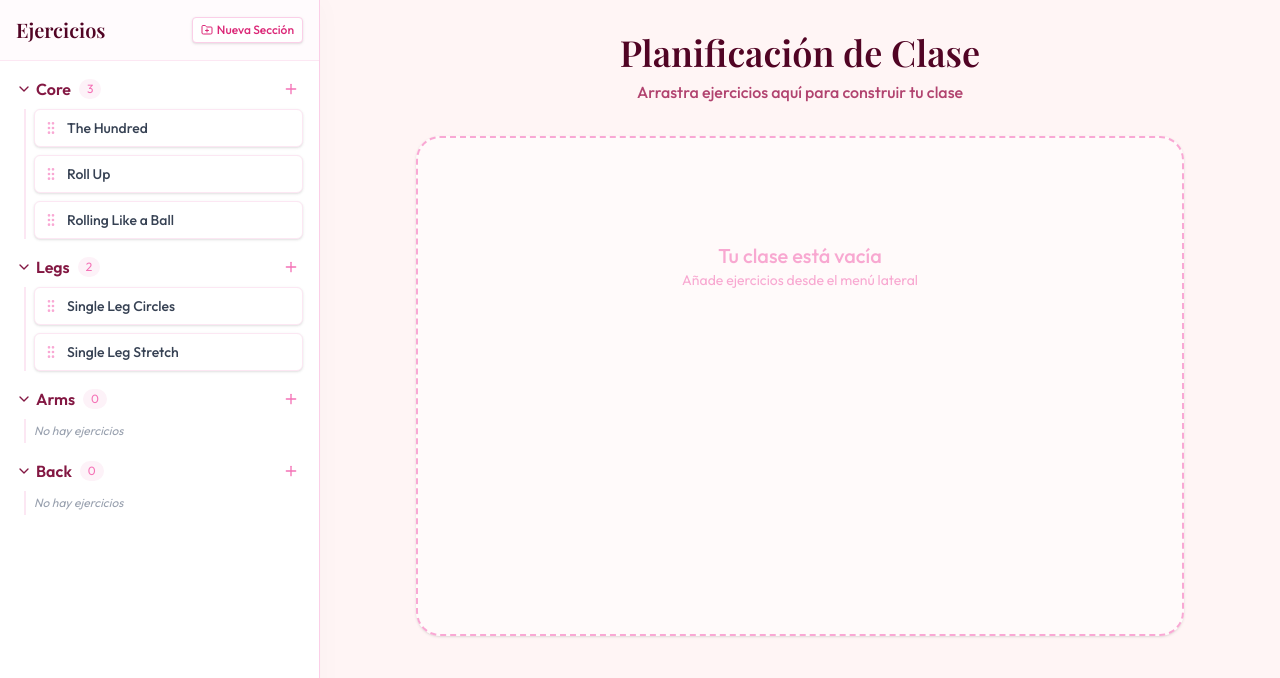
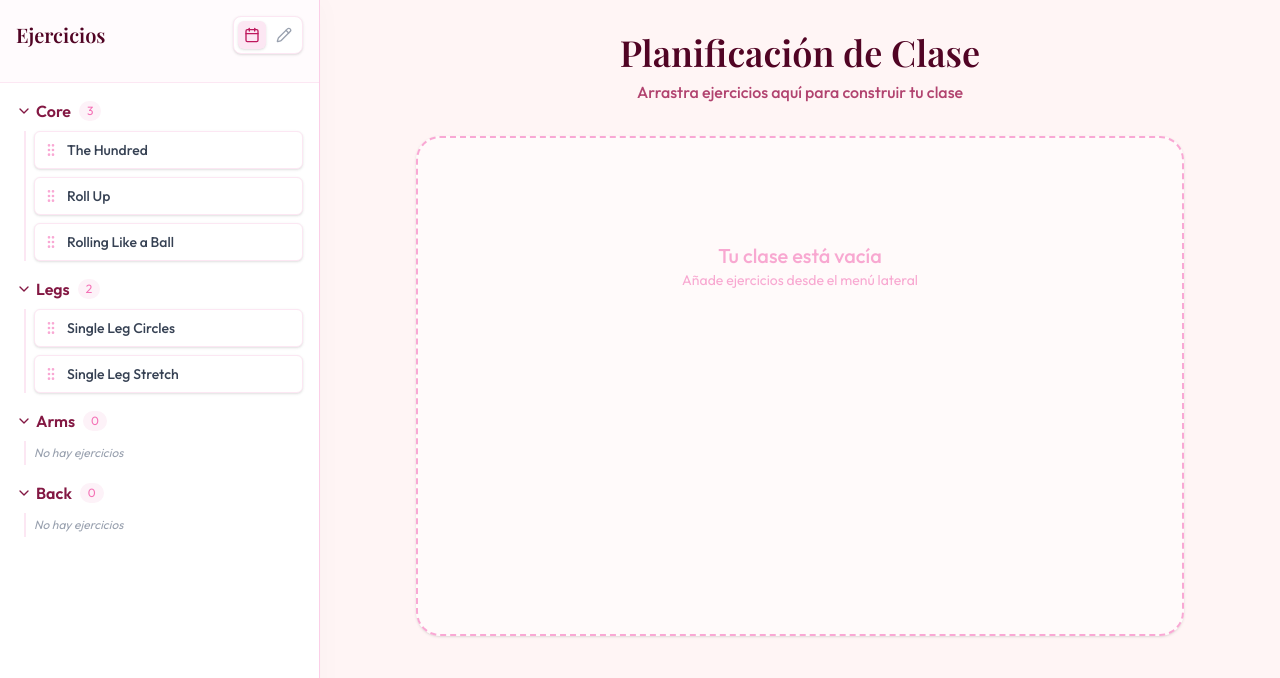
Before and after one commit to dariomnz/webPlanner, a React (Vite) app: page / in a window 1280 px wide. Shown: the top 678 px of the page. Built offline with nearby package versions, Linux system fonts and the light colour scheme; a web font is replaced by a local one.

Commit message:
Add edit mode to add/remove sections and execises

```diff
--- a/src/App.tsx
+++ b/src/App.tsx
@@ -44,6 +44,8 @@ function App() {
     const [activeItem, setActiveItem] = useState<ActiveItem | null>(null);
     const [isMenuVisible, setIsMenuVisible] = useState<boolean>(false);
     const [isClearModalOpen, setIsClearModalOpen] = useState<boolean>(false);
+    const [exerciseToDelete, setExerciseToDelete] = useState<string | null>(null);
+    const [sectionToDelete, setSectionToDelete] = useState<string | null>(null);
 
     const sensors = useSensors(
         useSensor(MouseSensor, {
@@ -81,6 +83,29 @@ function App() {
 
     const handleRemoveExercise = (id: string) => {
         setPlannedExercises(plannedExercises.filter((ex) => ex.id !== id));
+    };
+
+    const handleDeleteExerciseFromMenu = (id: string) => {
+        setExerciseToDelete(id);
+    };
+
+    const confirmDeleteExercise = () => {
+        if (exerciseToDelete) {
+            setExercises(exercises.filter(ex => ex.id !== exerciseToDelete));
+            setExerciseToDelete(null);
+        }
+    };
+
+    const handleDeleteSection = (section: string) => {
+        setSectionToDelete(section);
+    };
+
+    const confirmDeleteSection = () => {
+        if (sectionToDelete) {
+            setSections(sections.filter(s => s !== sectionToDelete));
+            // Optional: Move exercises from deleted section to 'Uncategorized' or keep them as is (they will show in Uncategorized automatically)
+            setSectionToDelete(null);
+        }
     };
 
     const toggleMenu = () => {
@@ -267,6 +292,8 @@ function App() {
                     onAddExercise={handleAddExercise}
                     onAddSection={handleAddSection}
                     onAddToPlan={handleAddToPlan}
+                    onDeleteExercise={handleDeleteExerciseFromMenu}
+                    onDeleteSection={handleDeleteSection}
                     isVisible={isMenuVisible}
                 />
                 <ClassPlanner
@@ -303,6 +330,22 @@ function App() {
                     title="¿Borrar toda la clase?"
                     message="¿Estás seguro de que quieres eliminar todos los ejercicios de la planificación? Esta acción no se puede deshacer y perderás el progreso actual."
                 />
+
+                <ConfirmationModal
+                    isOpen={!!exerciseToDelete}
+                    onClose={() => setExerciseToDelete(null)}
+                    onConfirm={confirmDeleteExercise}
+                    title="¿Eliminar ejercicio?"
+                    message="¿Estás seguro de que quieres eliminar este ejercicio de la biblioteca? Se mantendrá en las clases ya planificadas pero no podrás volver a añadirlo."
+                />
+
+                <ConfirmationModal
+                    isOpen={!!sectionToDelete}
+                    onClose={() => setSectionToDelete(null)}
+                    onConfirm={confirmDeleteSection}
+                    title="¿Eliminar sección?"
+                    message={`¿Estás seguro de que quieres eliminar la sección "${sectionToDelete}"? Los ejercicios de esta sección no se borrarán, pasarán a estar "Sin Categoría".`}
+                />
             </div>
         </DndContext>
     );
--- a/src/components/ConfirmationModal.tsx
+++ b/src/components/ConfirmationModal.tsx
@@ -62,7 +62,7 @@ export default function ConfirmationModal({
                         }}
                         className="px-4 py-2 text-sm font-medium text-white bg-red-600 rounded-lg hover:bg-red-700 focus:outline-none focus:ring-2 focus:ring-offset-2 focus:ring-red-500 shadow-sm transition-colors"
                     >
-                        Sí, borrar todo
+                        Sí
                     </button>
                 </div>
             </div>
--- a/src/components/ExerciseMenu.tsx
+++ b/src/components/ExerciseMenu.tsx
@@ -1,14 +1,16 @@
 import { useState } from 'react';
 import { useDraggable } from '@dnd-kit/core';
-import { Plus, GripVertical, ChevronDown, ChevronRight, FolderPlus } from 'lucide-react';
+import { Plus, GripVertical, ChevronDown, ChevronRight, FolderPlus, Trash2, Pencil, Calendar } from 'lucide-react';
 import { Exercise } from '../types';
 
 interface DraggableExerciseProps {
     exercise: Exercise;
     onAdd: (exercise: Exercise) => void;
+    onDelete: (id: string) => void;
+    isEditMode: boolean;
 }
 
-export function DraggableExercise({ exercise, onAdd }: DraggableExerciseProps) {
+export function DraggableExercise({ exercise, onAdd, onDelete, isEditMode }: DraggableExerciseProps) {
     const { id, name, section } = exercise;
     const { attributes, listeners, setNodeRef } = useDraggable({
         id: `menu-${id}`,
@@ -21,10 +23,22 @@ export function DraggableExercise({ exercise, onAdd }: DraggableExerciseProps) {
             {...listeners}
             {...attributes}
             onClick={() => onAdd(exercise)}
-            className="flex items-center p-2 mb-2 bg-white rounded-md shadow-sm border border-pink-100 cursor-grab active:cursor-grabbing hover:border-pink-300 hover:shadow-md transition-all text-sm"
+            className="flex items-center p-2 mb-2 bg-white rounded-md shadow-sm border border-pink-100 cursor-grab active:cursor-grabbing hover:border-pink-300 hover:shadow-md transition-all text-sm group"
         >
             <GripVertical className="w-4 h-4 text-pink-300 mr-2 flex-shrink-0" />
-            <span className="text-gray-700 font-medium truncate">{name}</span>
+            <span className="text-gray-700 font-medium truncate flex-1">{name}</span>
+            {isEditMode && (
+                <button
+                    onClick={(e) => {
+                        e.stopPropagation();
+                        onDelete(id);
+                    }}
+                    className="p-1 text-gray-400 hover:text-red-500 hover:bg-red-50 rounded group-hover:opacity-100 transition-all"
+                    title="Eliminar ejercicio"
+                >
+                    <Trash2 className="w-3 h-3" />
+                </button>
+            )}
         </div>
     );
 }
@@ -34,9 +48,12 @@ interface SectionProps {
     exercises: Exercise[];
     onAddExercise: (name: string, section: string) => void;
     onAddToPlan: (exercise: Exercise) => void;
+    onDeleteExercise: (id: string) => void;
+    onDeleteSection?: (section: string) => void;
+    isEditMode: boolean;
 }
 
-function Section({ title, exercises, onAddExercise, onAddToPlan }: SectionProps) {
+function Section({ title, exercises, onAddExercise, onAddToPlan, onDeleteExercise, onDeleteSection, isEditMode }: SectionProps) {
     const [isOpen, setIsOpen] = useState(true);
     const [newExercise, setNewExercise] = useState('');
     const [isAdding, setIsAdding] = useState(false);
@@ -63,6 +80,8 @@ function Section({ title, exercises, onAddExercise, onAddToPlan }: SectionProps)
                         {exercises.length}
                     </span>
                 </div>
+                {isEditMode && (
+                    <div className="flex items-center">
                         <button
                             onClick={(e) => {
                                 e.stopPropagation();
@@ -74,6 +93,20 @@ function Section({ title, exercises, onAddExercise, onAddToPlan }: SectionProps)
                         >
                             <Plus className="w-4 h-4" />
                         </button>
+                        {onDeleteSection && (
+                            <button
+                                onClick={(e) => {
+                                    e.stopPropagation();
+                                    onDeleteSection(title);
+                                }}
+                                className="p-1 text-gray-400 hover:text-red-500 hover:bg-red-50 rounded group-hover:opacity-100 transition-all ml-1"
+                                title="Eliminar sección"
+                            >
+                                <Trash2 className="w-4 h-4" />
+                            </button>
+                        )}
+                    </div>
+                )}
             </div>
 
             {isOpen && (
@@ -102,6 +135,8 @@ function Section({ title, exercises, onAddExercise, onAddToPlan }: SectionProps)
                             key={ex.id}
                             exercise={ex}
                             onAdd={onAddToPlan}
+                            onDelete={onDeleteExercise}
+                            isEditMode={isEditMode}
                         />
                     ))}
                     {exercises.length === 0 && !isAdding && (
@@ -119,6 +154,8 @@ interface ExerciseMenuProps {
     onAddExercise: (name: string, section: string) => void;
     onAddSection: (section: string) => void;
     onAddToPlan: (exercise: Exercise) => void;
+    onDeleteExercise: (id: string) => void;
+    onDeleteSection: (section: string) => void;
     isVisible: boolean;
 }
 
@@ -128,10 +165,13 @@ export default function ExerciseMenu({
     onAddExercise,
     onAddSection,
     onAddToPlan,
+    onDeleteExercise,
+    onDeleteSection,
     isVisible
 }: ExerciseMenuProps) {
     const [newSection, setNewSection] = useState('');
     const [isAddingSection, setIsAddingSection] = useState(false);
+    const [isEditMode, setIsEditMode] = useState(false);
 
     const handleAddSectionSubmit = (e: React.FormEvent) => {
         e.preventDefault();
@@ -149,15 +189,36 @@ export default function ExerciseMenu({
             fixed transition-transform duration-300 ease-in-out
             ${isVisible ? 'translate-x-0' : '-translate-x-full'}
         `}>
-            <div className="p-4 border-b border-pink-100 bg-pink-50/30 flex justify-between items-center">
+            <div className="p-4 border-b border-pink-100 bg-pink-50/30">
+                <div className="flex justify-between items-center mb-3">
                     <h2 className="text-xl font-serif text-pink-950 font-semibold">Ejercicios</h2>
+                    <div className="flex items-center gap-1 bg-white border border-pink-100 p-1 rounded-lg shadow-sm">
+                        <button
+                            onClick={() => setIsEditMode(false)}
+                            className={`p-1.5 rounded-md transition-all ${!isEditMode ? 'bg-pink-100 text-pink-700 shadow-sm' : 'text-gray-400 hover:text-gray-600 hover:bg-gray-50'}`}
+                            title="Modo Planificación"
+                        >
+                            <Calendar size={16} />
+                        </button>
+                        <button
+                            onClick={() => setIsEditMode(true)}
+                            className={`p-1.5 rounded-md transition-all ${isEditMode ? 'bg-pink-100 text-pink-700 shadow-sm' : 'text-gray-400 hover:text-gray-600 hover:bg-gray-50'}`}
+                            title="Modo Edición"
+                        >
+                            <Pencil size={16} />
+                        </button>
+                    </div>
+                </div>
+
+                {isEditMode && (
                     <button
                         onClick={() => setIsAddingSection(!isAddingSection)}
-                    className="flex items-center gap-1 text-xs font-medium text-pink-600 hover:text-pink-800 bg-white px-2 py-1 rounded border border-pink-200 shadow-sm hover:shadow transition-all"
+                        className="w-full flex items-center justify-center gap-2 text-xs font-medium text-pink-600 hover:text-pink-800 bg-white px-3 py-2 rounded-lg border border-pink-200 shadow-sm hover:shadow transition-all"
                     >
                         <FolderPlus className="w-3 h-3" />
                         Nueva Sección
                     </button>
+                )}
             </div>
 
             <div className="flex-1 overflow-y-auto p-4">
@@ -190,6 +251,9 @@ export default function ExerciseMenu({
                         exercises={exercises.filter(e => e.section === section)}
                         onAddExercise={onAddExercise}
                         onAddToPlan={onAddToPlan}
+                        onDeleteExercise={onDeleteExercise}
+                        onDeleteSection={onDeleteSection}
+                        isEditMode={isEditMode}
                     />
                 ))}
 
@@ -200,6 +264,8 @@ export default function ExerciseMenu({
                         exercises={exercises.filter(e => !sections.includes(e.section))}
                         onAddExercise={onAddExercise}
                         onAddToPlan={onAddToPlan}
+                        onDeleteExercise={onDeleteExercise}
+                        isEditMode={isEditMode}
                     />
                 )}
             </div>
--- a/src/components/SortablePlannerItem.tsx
+++ b/src/components/SortablePlannerItem.tsx
@@ -1,7 +1,7 @@
 
 import { useSortable } from '@dnd-kit/sortable';
 import { CSS } from '@dnd-kit/utilities';
-import { GripVertical, X } from 'lucide-react';
+import { GripVertical, Trash2 } from 'lucide-react';
 import { PlannedExercise } from '../types';
 
 interface SortablePlannerItemProps {
@@ -44,7 +44,7 @@ export default function SortablePlannerItem({ exercise, onRemove }: SortablePlan
                 onClick={() => onRemove(id)}
                 className="p-2 text-gray-400 hover:text-pink-500 hover:bg-pink-50 rounded-full transition-colors group-hover:opacity-100"
             >
-                <X className="w-5 h-5" />
+                <Trash2 className="w-5 h-5" />
             </button>
         </div>
     );
```
Lines whose indentation alone changed are shown as unchanged.
